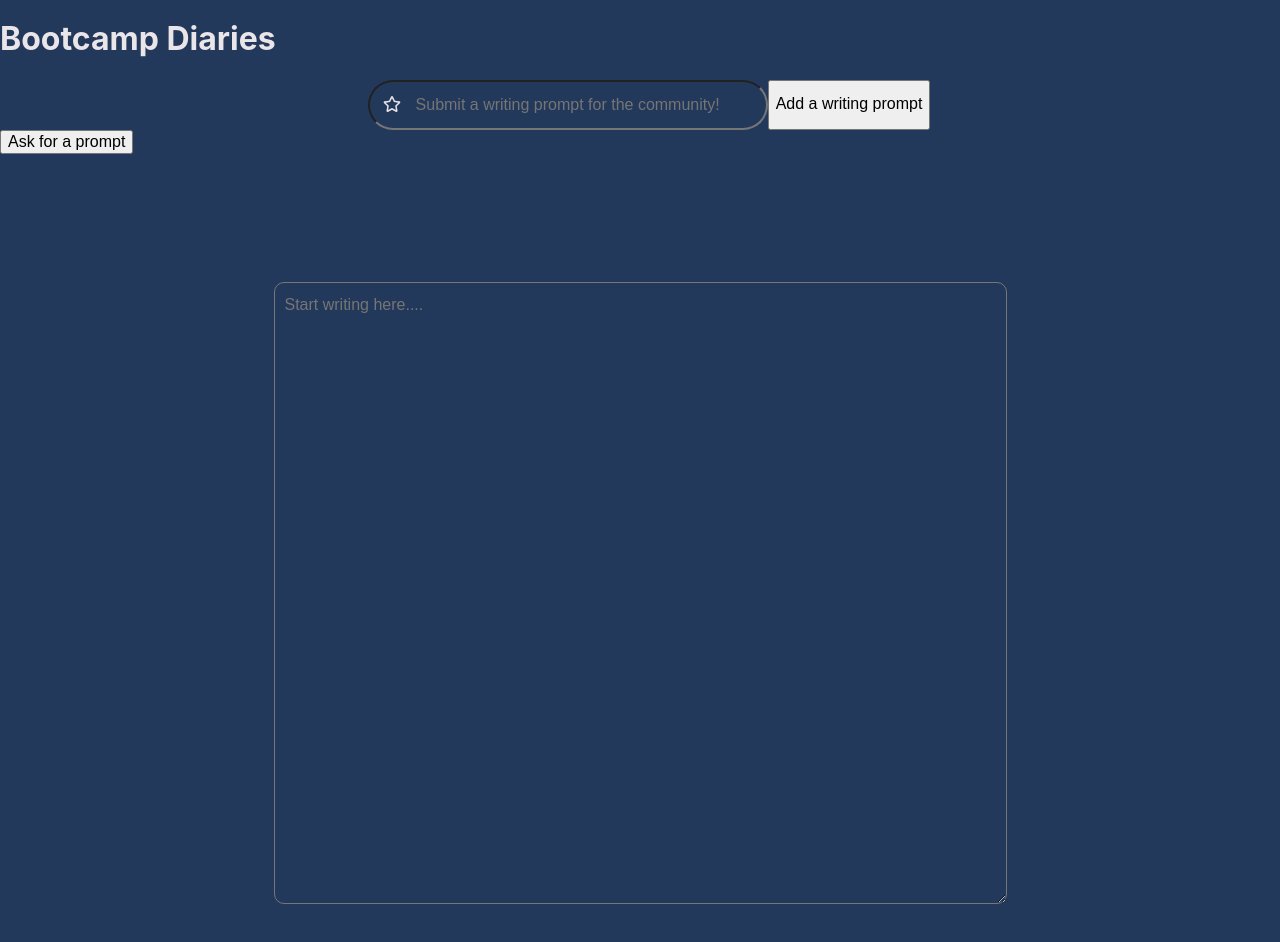
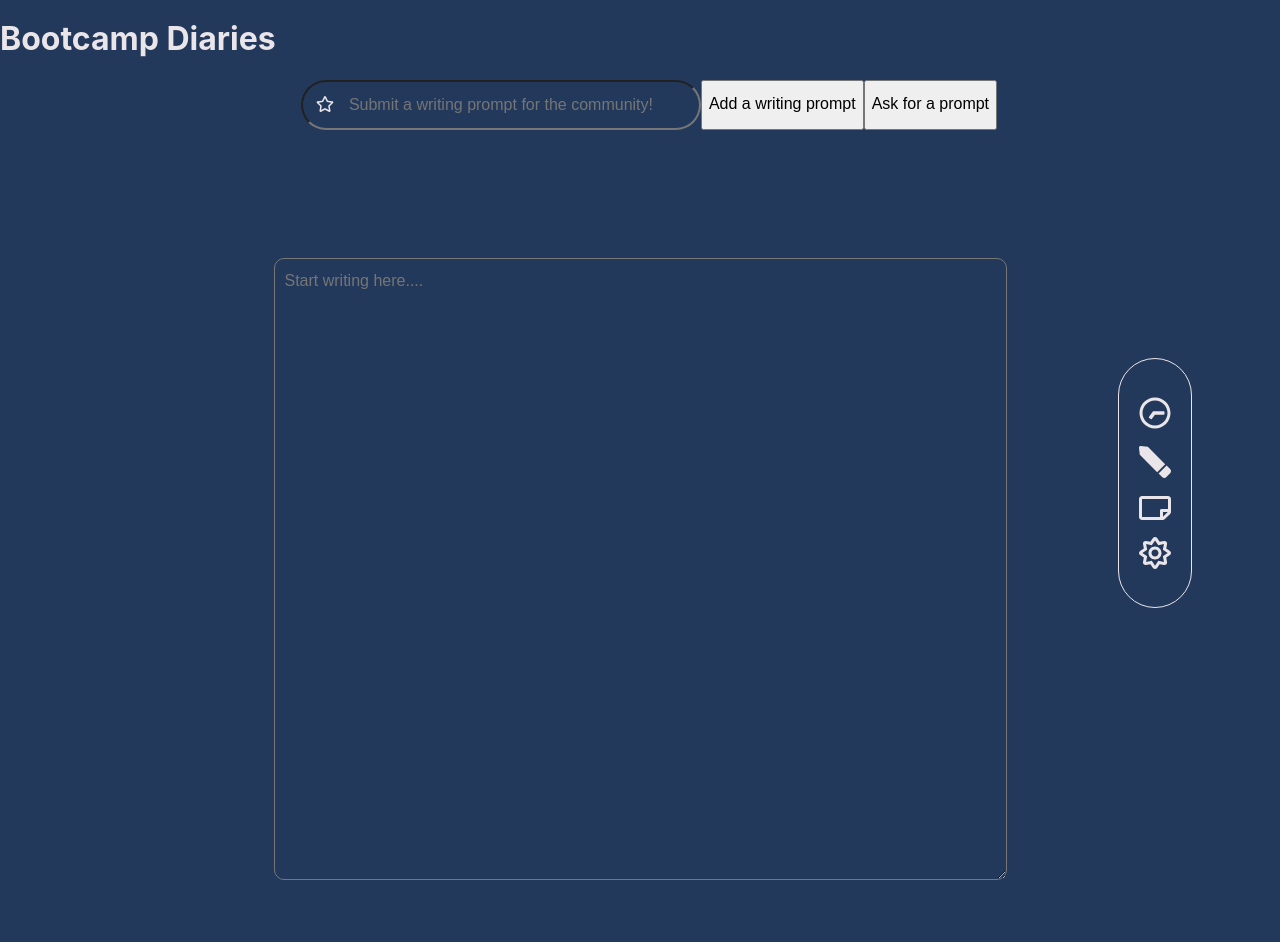
Before and after one commit to 4-u-2-write/4-u-2-write, a React (Create React App) app: page / in a window 1280 px wide. Shown: the top 942 px of the page. Built offline with nearby package versions, Linux system fonts and the light colour scheme; no server answers; the database is empty.

Commit message:
added menu

```diff
--- a/src/App.css
+++ b/src/App.css
@@ -59,14 +59,16 @@ textarea {
 
 }
 
-label .star {
-    position: relative;
-}
+/* label .star {
+     position: relative;
+
+} */
 
 .star {
     color: #EAE5E9;
-    position: absolute;
+    position: relative;
     left: 8%;
+
 }
 
 .icons {
@@ -78,4 +80,14 @@ label .star {
     float: right;
     position: relative;
     top: 300px;
+    display: flex;
+    justify-content: space-evenly;
+    color: #EAE5E9;
+
 }
+
+.icons :hover {
+    color: #78CAD2;
+    transform: scale(1.2)
+
+}
--- a/src/App.js
+++ b/src/App.js
@@ -15,6 +15,7 @@ import { useEffect, useState } from 'react';
 function App() {
   const [prompts, setPrompts] = useState([]);
   const [userPromptInput, setUserPromptInput] = useState('');
+
 
   // event listener functions
   // 1. user typing in text input
@@ -56,13 +57,20 @@ function App() {
   }, [])
 
   const randomizer = () => {
+    // e.preventDefault();
+
+
+
     // variable with random index number, based on array length
     const randomIndex = Math.floor(Math.random() * prompts.length);
+
       console.log(randomIndex);  // ✅
 
       console.log(prompts[randomIndex]); // gives us the writing prompt, based on index number ✅
 
+
       return prompts[randomIndex]
+
   }
 
   return (
@@ -83,11 +91,32 @@ function App() {
             />
           </label>
         <button type="submit" onClick={handlePromptClick}>Add a writing prompt</button>
+        <button type="submit" onClick={randomizer}>Ask for a prompt</button>
         </form>
-        <button type="submit" onClick={randomizer}>Ask for a prompt</button>
-        <p>
-          {randomizer}
+
+         <p>
+          {randomizer()}
         </p>
+        {/* <button type="submit" onClick={randomizer}>Ask for a prompt</button> */}
+
+
+      <div className="icons">
+    <FontAwesomeIcon className='clock' size='2x' icon ={faClock} />
+
+
+    <FontAwesomeIcon className='pen' size='2x' icon ={faPen}
+    />
+
+  <FontAwesomeIcon className='page' size='2x' icon ={faFile}
+  />
+
+  <FontAwesomeIcon className='sun' size='2x' icon ={faSun}
+  />
+
+  </div>
+
+
+
 
 
       <div className="text-box">
```
